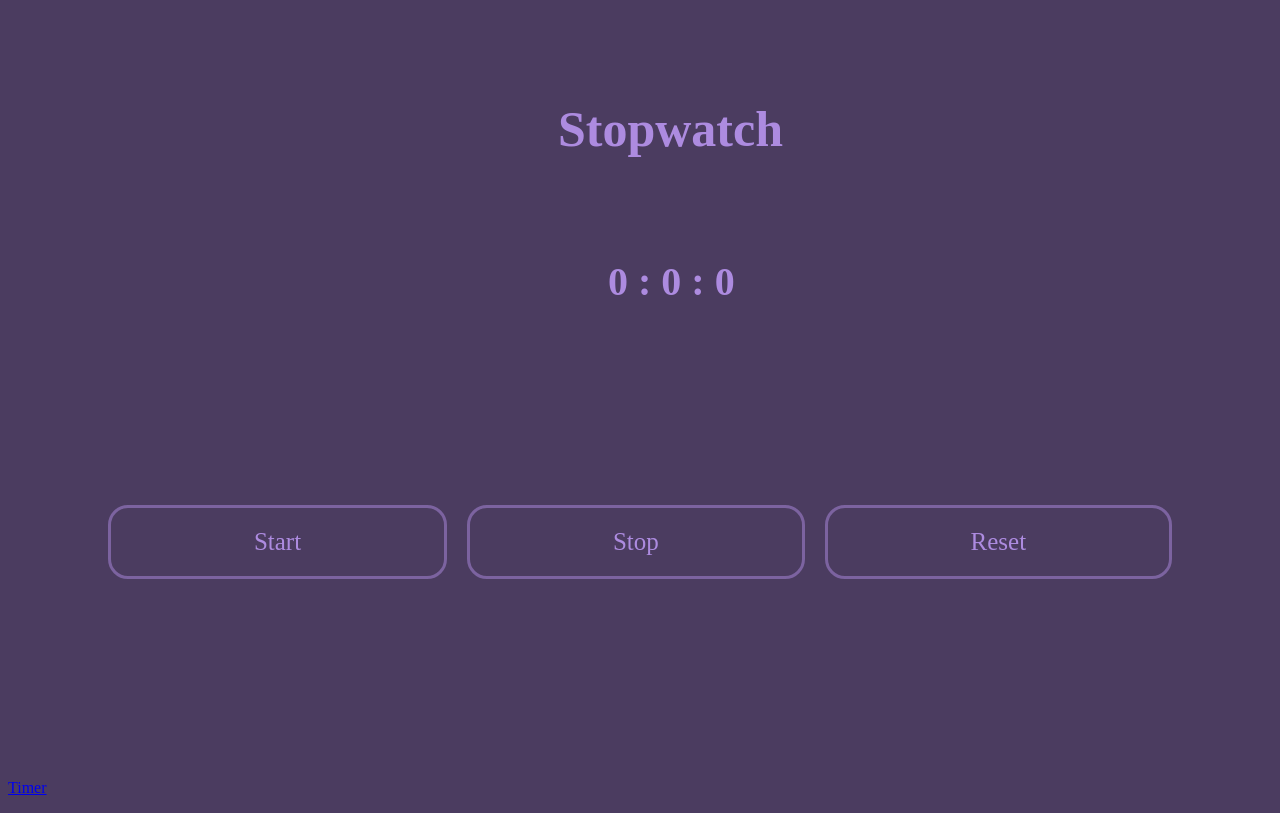
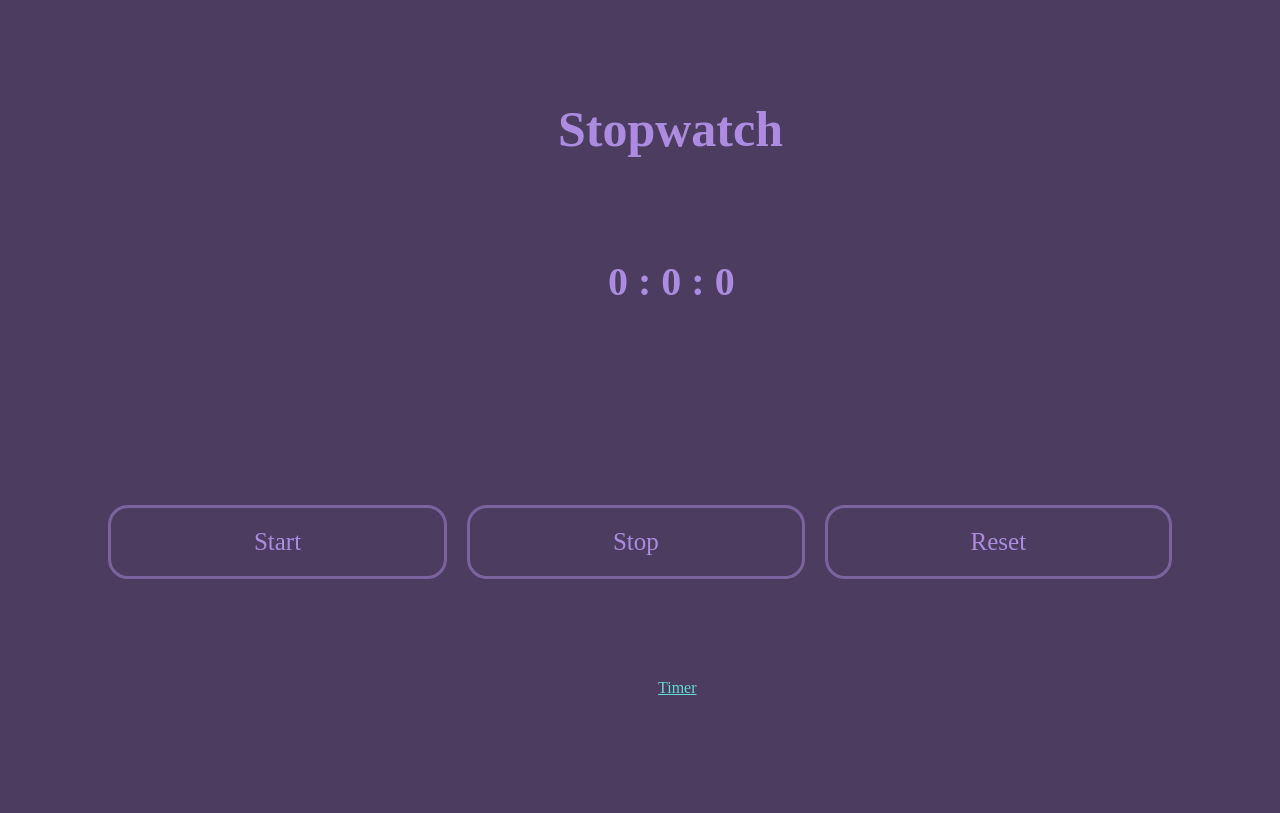
Before and after one commit to Larkspurrr/Stopwatch, a plain HTML site: page index.html in a window 1280 px wide. Drawn offline with Linux system fonts and the light colour scheme.

Commit message:
Update style.css
Styled link to timer.

```diff
--- a/style.css
+++ b/style.css
@@ -33,3 +33,12 @@
     font-size: 50px;
     margin: 100px 550px;
 }
+
+#timerLink {
+    margin: -100px 650px;
+    color: #60dcd2;
+}
+
+a {
+    text-decoration-color:#60dcd2;
+}
```
